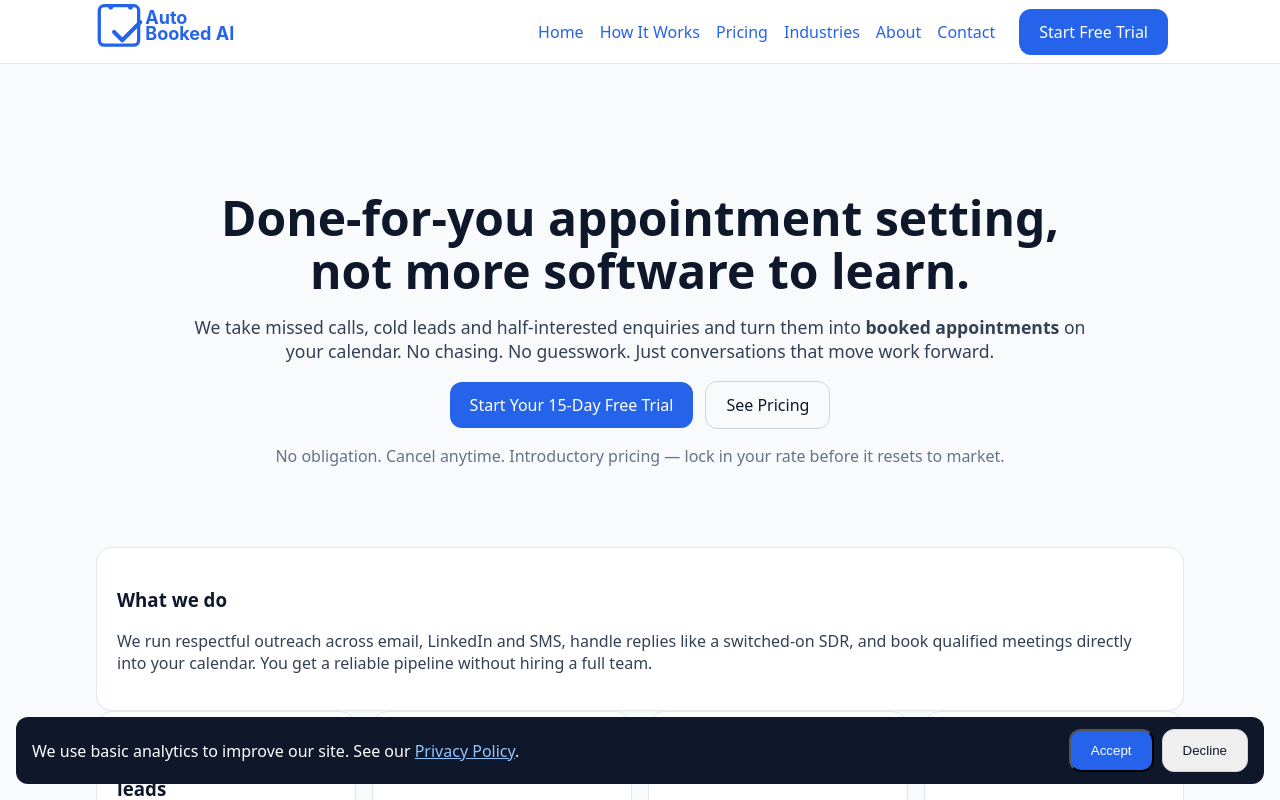
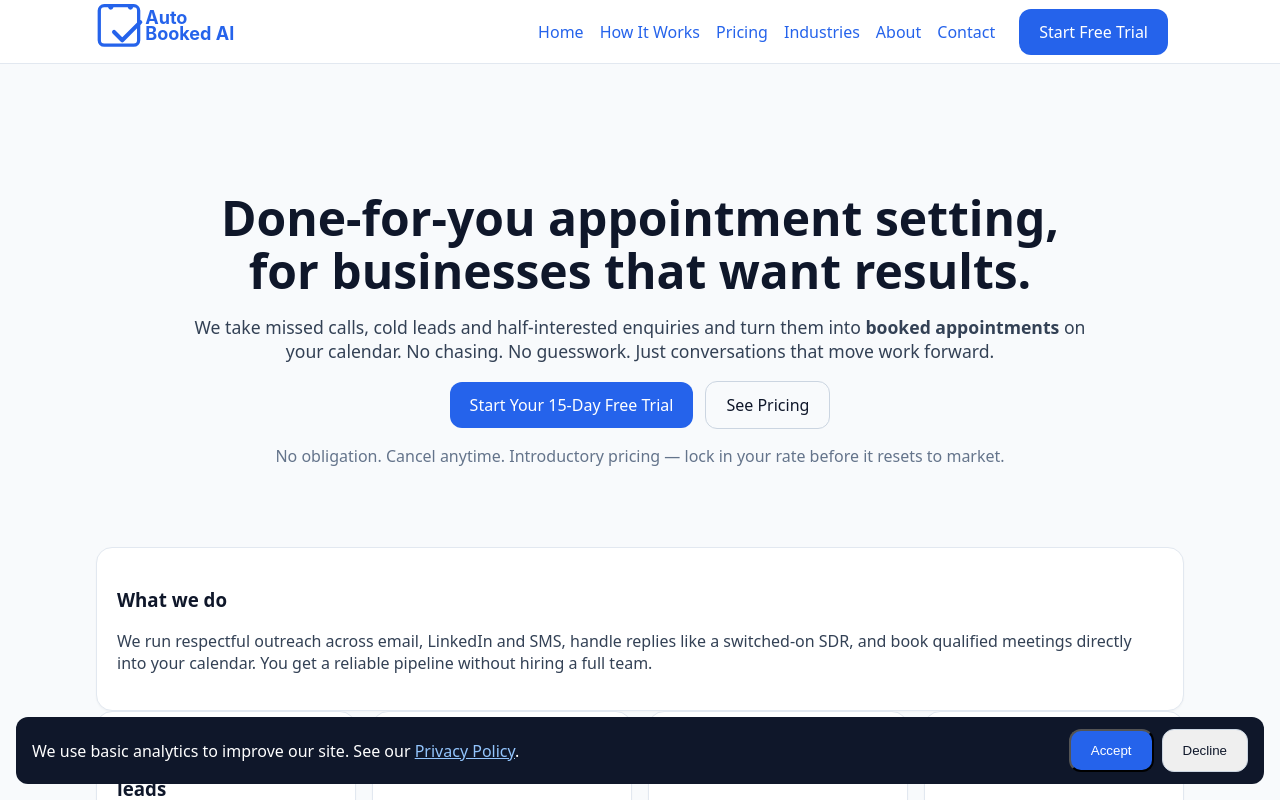
Before and after one commit to Mitchthomas94/auto-6, a Next.js app: page / in a window 1280 px wide. Shown: the top 800 px of the page. Built offline with nearby package versions, Linux system fonts and the light colour scheme; no server answers.

Commit message:
Update index.js

```diff
--- a/pages/index.js
+++ b/pages/index.js
@@ -14,7 +14,7 @@ export default function Home(){
     <section className="container">
       {/* Hero */}
       <div className="centerwrap">
-        <h1 className="h1">Done‑for‑you appointment setting, not more software to learn.</h1>
+        <h1 className="h1">Done‑for‑you appointment setting, for businesses that want results.</h1>
         <p className="subtle" style={{fontSize:'1.1rem'}}>
           We take missed calls, cold leads and half‑interested enquiries and turn them into <strong>booked appointments</strong> on your calendar.
           No chasing. No guesswork. Just conversations that move work forward.
```
